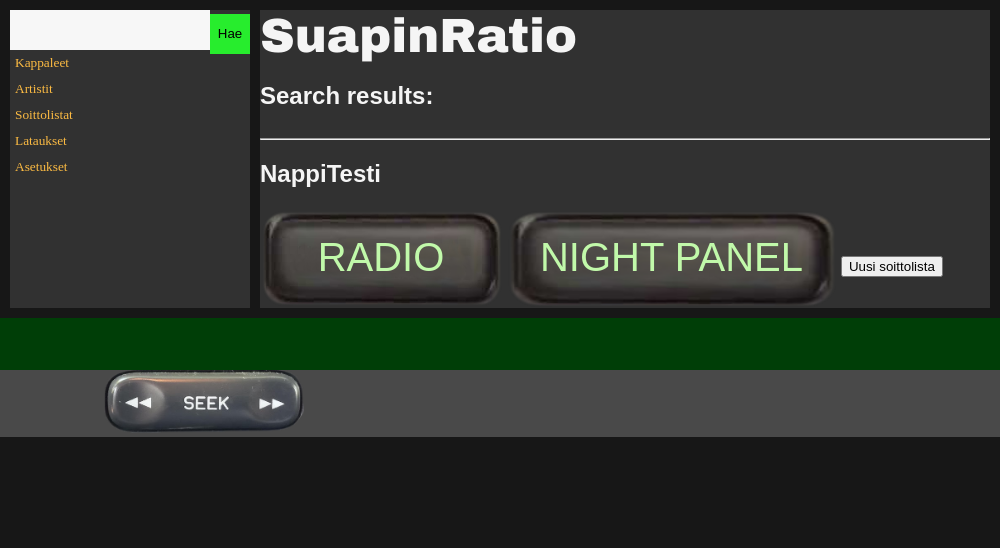
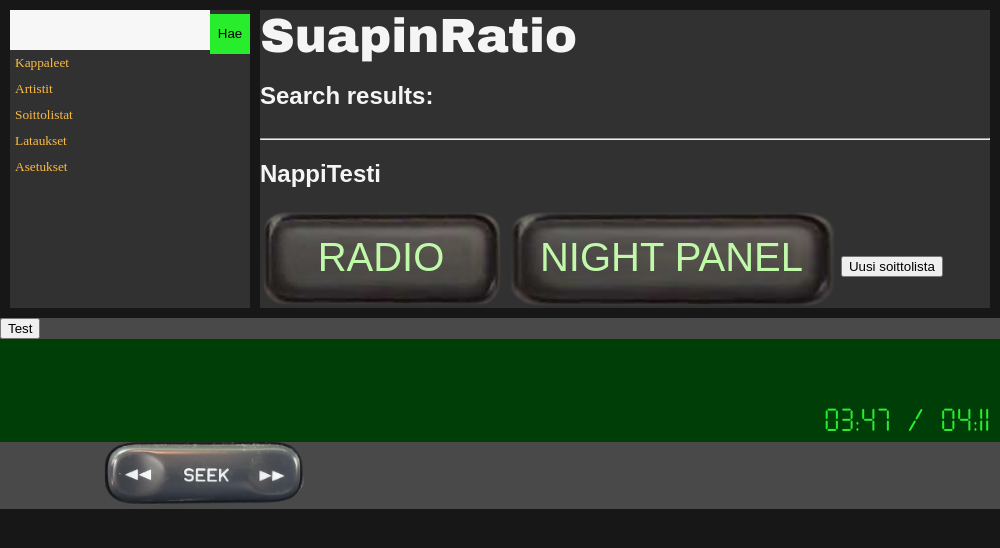
Before and after one commit to saabismi/SuapinRatio, an Electron app: page app/index.html in a window 1000 px wide. Drawn offline with Linux system fonts and the light colour scheme; a web font is replaced by a local one.

Commit message:
app has stroke

```diff
--- a/app/index.html
+++ b/app/index.html
@@ -57,9 +57,10 @@
 <div id="flex-player">
 
     <div id="player">
-            <div id="currentList"></div>
+            <div id="currentList"><button class="hidden">Test</button></div>
         <div class="lcdbg">
             <p id="playing" class="lcd anim"></p>
+            <p id="proglength"><span id="songprogress">03:47</span> / <span id="songlength">04:11</span></p>
         </div>
 
         <div id="buttons">
--- a/app/style.css
+++ b/app/style.css
@@ -2,6 +2,11 @@
 @font-face {
 font-family: "beefd";
 src: url("beefd.ttf");
+}
+
+@font-face {
+font-family:"7segment";
+src: url("7segment.ttf");
 }
 
 /*Apply for all elements*/
@@ -16,6 +21,11 @@ margin:0;
 font-family: Arial, Helvetica, sans-serif;
 background-color: #171717;
 color:#f5f5f5;
+}
+
+/*Class to use for hiding elements*/
+.hidden {
+display:hidden;
 }
 
 
@@ -183,6 +193,17 @@ width:100%;
 height:100%;
 }
 
+#proglength {
+font-family: "7segment";
+float:right;
+margin-right:10px;
+font-size: 24pt;
+color:#27ed2d;
+padding-top:0;
+margin-top:0;
+margin-bottom:5px;
+}
+
 /* BUTTONS */
 
 #buttons {
@@ -235,6 +256,7 @@ font-family: "beefd";
 background-color: #003e07;
 color:#27ed2d;
 padding:10px;
+height:2rem;
 }
 
 /* Background for animated LCD elements */
```
Also changed, not shown: app/7segment.ttf (added), screenshots/nykytila-20-10-13.png (added).
